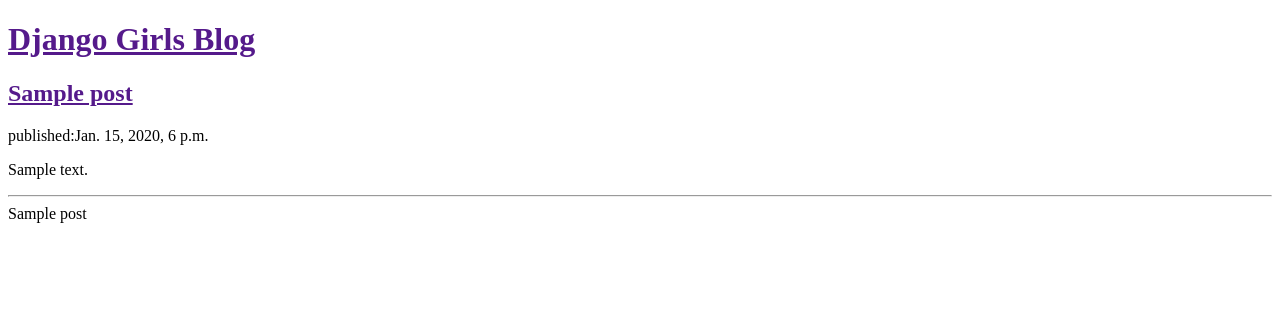
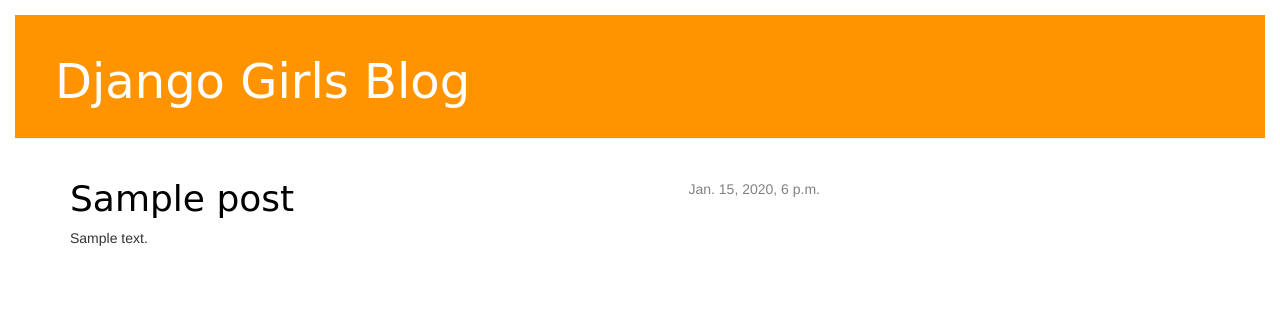
Before and after one commit to irfan1024/actual_combat_of_djangle, a Django app: template blog/templates/blog/post_list.html in a window 1280 px wide. Shown: the top 332 px of the page. Run offline with Django 3.2, Linux system fonts and the light colour scheme; the template is opened without the code that fills it: values that come from a table or form of the project are taken from there, others are empty; tables that the repository leaves empty hold one stand-in row (values such as "Sample post"); some libraries are stand-ins or nearby versions.

Commit message:
do to the css

```diff
--- /dev/null
+++ b/blog/static/css/blog.css
@@ -0,0 +1,53 @@
+h2 a {
+    color: #6DDCBD;
+}
+body {
+    padding: 15px;
+}
+.page-header {
+    background-color: #ff9400;
+    margin-top: 0;
+    padding: 20px 20px 20px 40px;
+}
+
+.page-header h1, .page-header h1 a, .page-header h1 a:visited, .page-header h1 a:active {
+    color: #ffffff;
+    font-size: 36pt;
+    text-decoration: none;
+}
+
+.content {
+    margin-left: 40px;
+}
+
+h1, h2, h3, h4 {
+        font-family: 'Lobster', cursive;
+    }
+
+    .date {
+        float: right;
+        color: #828282;
+    }
+
+    .save {
+        float: right;
+    }
+
+    .post-form textarea, .post-form input {
+        width: 100%;
+    }
+
+    .top-menu, .top-menu:hover, .top-menu:visited {
+        color: #ffffff;
+        float: right;
+        font-size: 26pt;
+        margin-right: 20px;
+    }
+
+    .post {
+        margin-bottom: 70px;
+    }
+
+    .post h1 a, .post h1 a:visited {
+        color: #000000;
+    }
--- a/blog/templates/blog/post_list.html
+++ b/blog/templates/blog/post_list.html
@@ -1,30 +1,31 @@
 <!DOCTYPE html>
+{% load static %}
 <html>
     <head>
         <title>Django Girls blog</title>
+        <link rel="stylesheet" href="//maxcdn.bootstrapcdn.com/bootstrap/3.2.0/css/bootstrap.min.css">
+        <link rel="stylesheet" href="//maxcdn.bootstrapcdn.com/bootstrap/3.2.0/css/bootstrap-theme.min.css">
+        <link rel="stylesheet" href="{% static 'css/blog.css' %}">
     </head>
     <body>
-        <div>
+        <div class="page-header">
             <h1><a href="">Django Girls Blog</a></h1>
         </div>
 
-        <div>
-            {% for post in posts %}
-                <div>
-                    <h2>
-                        <a href="">{{ post.title }}</a>
-                    </h2>
-                    <p>
-                        published:{{ post.published_date }}
-                    </p>
-
-                    <p>
-                        {{ post.text|linebreaksbr }}
-                    </p>
-                    <hr>
+        <div class="content container">
+            <div class="row">
+                <div class="col-md-8">
+                    {% for post in posts %}
+                        <div class="post">
+                            <div class="date">
+                                {{ post.published_date }}
+                            </div>
+                            <h1><a href="">{{ post.title }}</a></h1>
+                            <p>{{ post.text|linebreaksbr }}</p>
+                        </div>
+                    {% endfor %}
                 </div>
-                {{ post }}
-            {% endfor %}
+            </div>
         </div>
     </body>
 </html>
```
